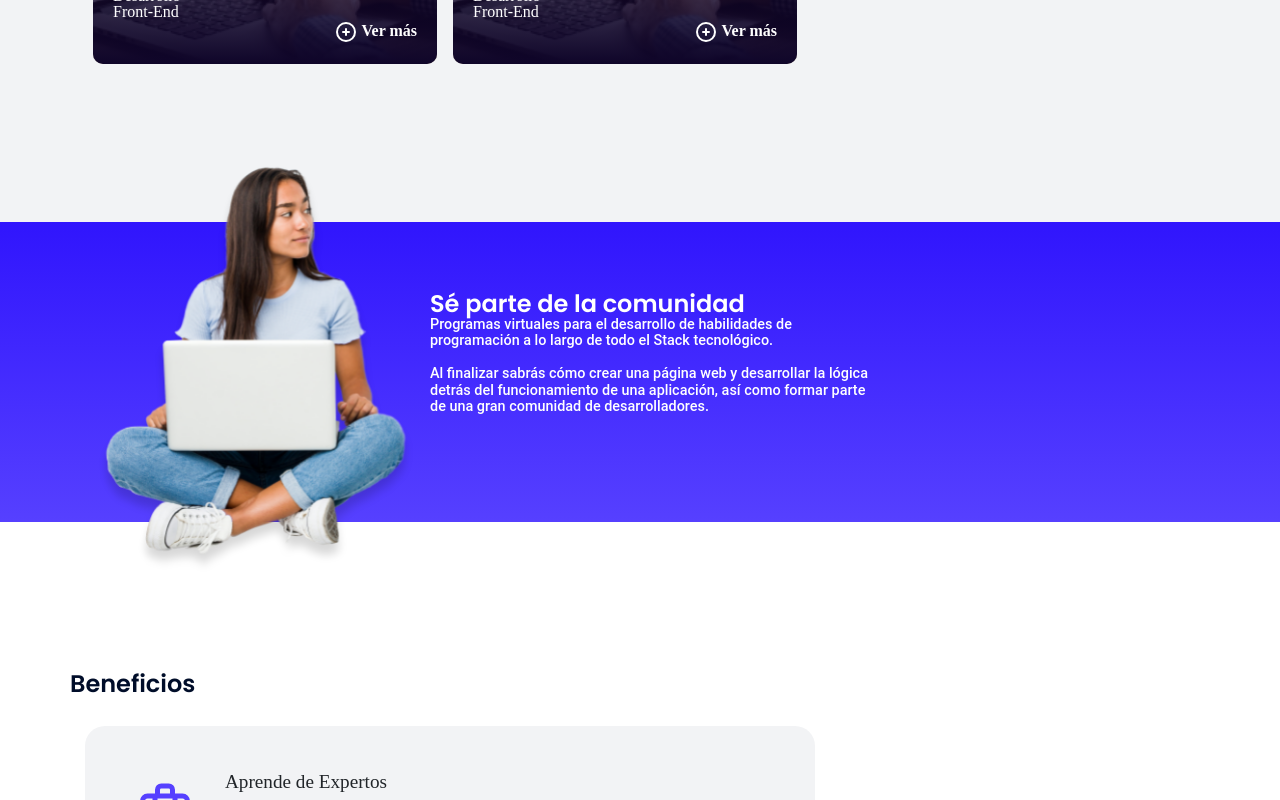
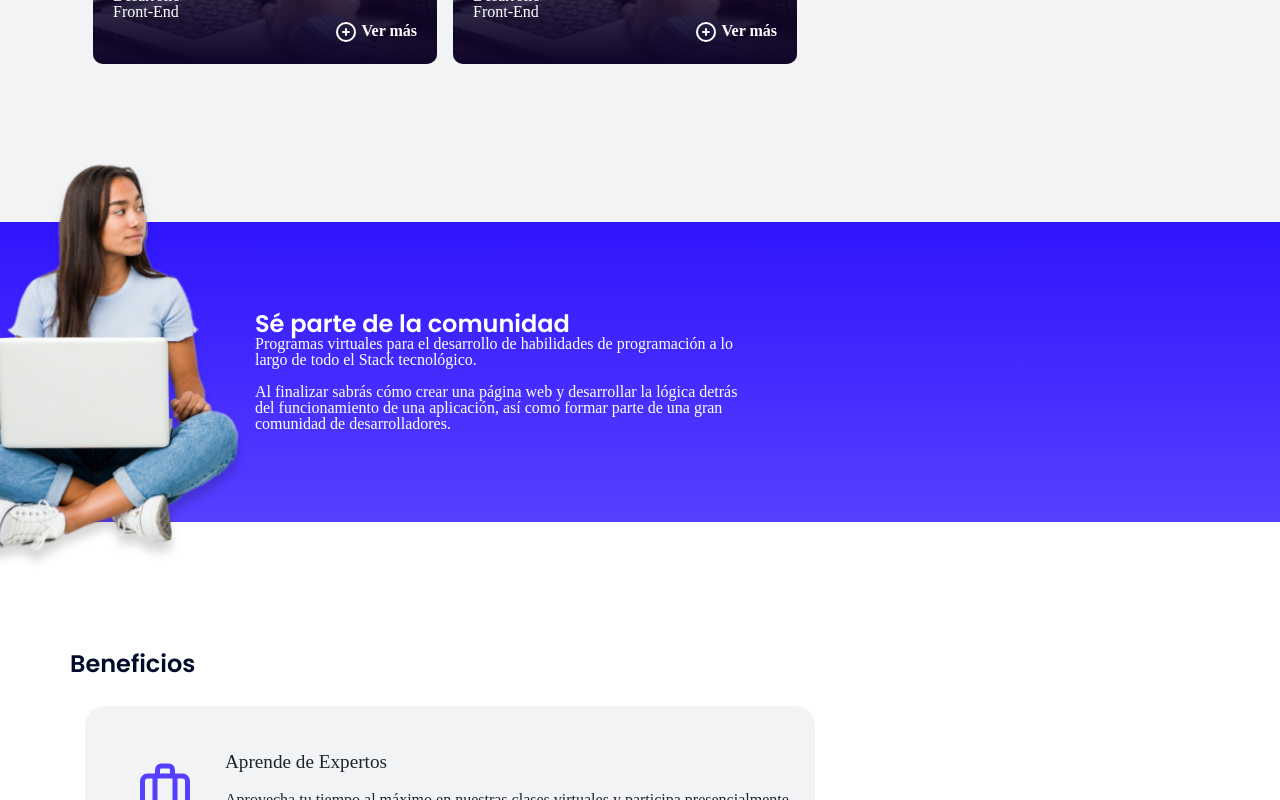
Before and after one commit to KiraLei/FinalEcommerce, a Vue app: page / in a window 1280 px wide. Shown: the part 2000-2800 px from the top of the page. Built offline with nearby package versions, Linux system fonts and the light colour scheme.

Commit message:
se modifico el banner secundario

```diff
--- a/src/assets/styles/_header.scss
+++ b/src/assets/styles/_header.scss
@@ -22,6 +22,9 @@
   justify-content: space-between;
   align-items: center;
   margin: auto;
+  .logo{
+    cursor: pointer;
+  }
   .cart {
     margin-right: 3rem;
   }
@@ -45,18 +48,12 @@
 }
 
 .menu-principal {
-  // width: 100%;
-  // height: 100%;//calc(100vh -60px);
-  //background-color: $color-dark-blue;
-  // background-color: red;
-
   position: fixed;
   height: calc(100% - 60px);
   width: 100%;
   overflow: hidden;
   left: 0;
   top: 60px;
-
 }
 
 .menu-principal-body {
--- a/src/assets/styles/_view_home.scss
+++ b/src/assets/styles/_view_home.scss
@@ -5,7 +5,6 @@
   margin-top: -60px;
   .view-home-header {
     position: relative;
-
 
     .view-home-header-background {
       height: 500px;
@@ -38,79 +37,156 @@
     @include font-big-2;
   }
 }
-.view-home-body{
-  background-color:#F2F3F5;
+.view-home-body {
+  background-color: #f2f3f5;
 }
-.animation{
+.animation {
   position: relative;
-  .updown{
-    box-sizing: border-box;
+  .updown {
     position: absolute;
     top: 50%;
     left: 50%;
     animation-name: UpDown;
-    animation-duration: .5s;
+    animation-duration: 0.8s;
     animation-timing-function: linear;
     animation-iteration-count: infinite;
     animation-direction: alternate;
+    z-index: 10;
   }
-  @keyframes UpDown{
-    from{
-        transform: translateY(10px);
+  @keyframes UpDown {
+    from {
+      transform: translateY(40px);
     }
-    to{
-        transform: translateY(30px);
+    to {
+      transform: translateY(70px);
+    }
+  }
+  @media screen and (max-width: 950px) {
+    @keyframes UpDown {
+      from {
+        transform: translateY(20px);
+      }
+      to {
+        transform: translateY(40px);
+      }
     }
   }
 }
 
-
-.view-home-footer-section-1 {
+.banner-secundary {
+  height: 100%;
+  min-height: 300px;
+  background: transparent linear-gradient(180deg, #3015fd 0%, #5640ff 100%);
+  margin-bottom: 130px;
+  .container-banner {
+    width: 1100px;
+    height: 100%;
+    min-height: 300px;
+    margin: auto;
     position: relative;
-  height: 300px;
-   ;
-  background: transparent linear-gradient(180deg, #3015fd 0%, #5640ff 100%) 0%
-    0% no-repeat padding-box;
-  opacity: 1;
+    transition: 0.3s;
     img {
       height: 450px;
       position: absolute;
-    bottom: -70px;
-    margin-left: 80px;
+      left: 0;
+      bottom: 0;
+      transform: translate(-50%, 15%);
     }
-  div {
-    margin-left: 430px;
-    padding-top: 70px;
-    width: 35%;
+    .container-banner-text {
+      transition: 0.3s;
+      width: 500px;
+      position: absolute;
+      top: 50%;
+      left: 15%;
+      transform: translateY(-50%);
       p {
         @include font-big-2;
       }
       span {
-      @include font-big-3;
+        // @include font-big-3;
+        color: #fff;
+      }
+    }
   }
 }
 
-  margin-bottom: 150px;
+@media screen and (max-width: 1200px) {
+  .container-banner {
+    width: 100% !important;
+    img {
+      transition: 0.3s;
+      left: 13% !important;
     }
+    .container-banner-text {
+      transition: 0.3s;
 
-
-@media screen and (max-width: 900px) {
-  .view-home-footer-section-1 {
-    margin-top: 250px;
-
-    div {
-      width: 80%;
-      margin: auto;
-      padding-top: 140px;
-      span{
-        font-size: 0.8rem;
-      }
-    }
-    img {
-      width: 200px;
-      height: 300px;
-      left: calc(50% - 100px);
-      bottom: 140px;
+      width: 100% !important;
+      max-width: 650px !important;
+      position: absolute;
+      top: 50%;
+      left: 33% !important;
+      transform: translateY(-50%);
     }
   }
 }
+@media screen and (max-width: 1030px) {
+  .container-banner {
+    width: 100% !important;
+    img {
+      transition: 0.3s;
+      left: 13% !important;
+    }
+    .container-banner-text {
+      transition: 0.3s;
+
+      width: 100% !important;
+      max-width: 650px !important;
+      position: absolute;
+      top: 50%;
+      left: 33% !important;
+      transform: translateY(-50%);
+    }
+  }
+}
+@media screen and (max-width: 950px) {
+  .container-banner {
+    height: 500px !important;
+
+    transition: 0.5s;
+    img {
+      transition: 0.5s;
+      top: -50%;
+      left: 50% !important;
+    }
+    .container-banner-text {
+      padding: 0 20px;
+      transition: 0.5s;
+      width: 100% !important;
+      max-width: 650px !important;
+      position: absolute;
+      top: 70% !important;
+      left: 50% !important;
+      transform: translate(-50%, -50%) !important;
+    }
+  }
+}
+// @media screen and (max-width: 900px) {
+//   .view-home-footer-section-1 {
+//     margin-top: 250px;
+
+//     div {
+//       width: 80%;
+//       margin: auto;
+//       padding-top: 140px;
+//       span {
+//         font-size: 0.8rem;
+//       }
+//     }
+//     img {
+//       width: 200px;
+//       height: 300px;
+//       left: calc(50% - 100px);
+//       bottom: 140px;
+//     }
+//   }
+// }
--- a/src/components/Header.vue
+++ b/src/components/Header.vue
@@ -3,7 +3,7 @@
     <div class="icons">
       <!-- LOGO -->
       <div>
-        <img src="@/assets/images/iconoPachaqtec.png" class="logo" alt="logo" />
+        <img src="@/assets/images/iconoPachaqtec.png" v-on:click="menu_home" class="logo" alt="logo" />
       </div>
 
       <div>
--- a/src/views/Auth/AuthLogin.vue
+++ b/src/views/Auth/AuthLogin.vue
@@ -131,6 +131,7 @@ h4 {
 .app__form {
   width: 420px;
   background: #fff;
+  text-align: center;
   // padding: 40PX;
   .nav_login_register {
     margin: auto;
@@ -140,8 +141,7 @@ h4 {
     justify-content: space-around;
     align-items: center;
     hr {
-      background-color: Blue;
-      height: 1px;
+      border-top: 2px solid rgba(0, 0, 0, 0.5);
       border: 0;
       color: blue;
     }
@@ -152,7 +152,11 @@ h4 {
       padding-bottom: 15px;
       text-align: center;
       width: 173px;
+      text-decoration: none;
       border-bottom: 3px solid #000;
+    }
+    .input_register{
+      border-bottom: none;
     }
     // a {
     //   padding-bottom: 10px;
@@ -201,66 +205,5 @@ h4 {
   }
 }
 */
-/*-----DESKTOP-----*/
 
-/*
-@media screen and (min-width: 1024px) {
-  #app {
-    width: 100%;
-    display: flex;
-  }
-
-  .app__hero {
-    width: 100%;
-    height: 100px;
-    // padding: 24px 70px 30px 80px;
-    background-image: url(~@/assets/images/bannerlogin.png);
-    object-fit: cover;
-    background-origin: center;
-    background-repeat: no-repeat;
-  }
-.app__form{
-  background: blue;
-}
-  .hero-logo {
-    float: left;
-  }
-
-  .hero-text {
-    width: 342px;
-    height: 134px;
-    margin-top: 165px;
-    float: right;
-    text-align: right;
-    color: #ffffff;
-    font-family: Poppins;
-    display: none;
-  }
-
-  .hero-respaldo {
-    width: 232px;
-    height: 60px;
-    display: flex;
-    flex-direction: column;
-    margin-top: 420px;
-    text-align: left;
-    color: #ffffff;
-    font-family: "Open Sans";
-    font-weight: 600;
-    line-height: 17px;
-  }
-
-  .nav {
-    width: 100%;
-    padding-top: 20px;
-    display: flex;
-    justify-content: space-around;
-    align-items: center;
-
-    a {
-      padding-bottom: 10px;
-      margin: 0;
-    }
-  }
-}*/
 </style>
--- a/src/views/Home/Home.vue
+++ b/src/views/Home/Home.vue
@@ -2,20 +2,13 @@
   <div class="view-home">
     <div class="view-home-header">
       <div>
-        <img
-          class="view-home-header-background"
-          src="@/assets/images/banner2.png"
-        />
+        <img class="view-home-header-background" src="@/assets/images/banner2.png" />
 
         <div class="container">
           <div class="row">
             <div class="col-12 col-xl-8">
-              <p class="view-home-header-texto-1">
-                ¡Explota todo tu potencial tecnológico!
-              </p>
-              <p class="view-home-header-texto-2">
-                Con nuestros programas de especialización
-              </p>
+              <p class="view-home-header-texto-1">¡Explota todo tu potencial tecnológico!</p>
+              <p class="view-home-header-texto-2">Con nuestros programas de especialización</p>
             </div>
           </div>
         </div>
@@ -31,7 +24,7 @@
         </div>
 
         <div class="animation">
-          <img src="../../assets/images/updown.png" class="updown" alt="" />
+          <img src="../../assets/images/updown.png" class="updown" alt />
         </div>
 
         <div class="row">
@@ -41,37 +34,34 @@
         </div>
         <div class="row">
           <div class="col">
-            <p class="view-home-body-texto-1 mb-4">
-              Conoce nuestros Programas de Especialización
-            </p>
+            <p class="view-home-body-texto-1 mb-4">Conoce nuestros Programas de Especialización</p>
           </div>
         </div>
 
         <div class="row">
           <div class="col-12 col-xl-8 d-flex flex-wrap justify-content-start">
-            <CardComponent
-              class="m-2 w-md-100"
-              v-for="obj in cards"
-              v-bind:key="obj"
-            />
+            <CardComponent class="m-2 w-md-100" v-for="obj in cards" v-bind:key="obj" />
           </div>
         </div>
       </div>
     </div>
 
-    <div class="view-home-footer">
-      <div class="view-home-footer-section-1">
+    <!-- <div class="view-home-footer"> -->
+    <div class="banner-secundary">
+      <div class="container-banner">
         <img src="../../assets/images/girl1.png" />
 
-        <div>
+        <div class="container-banner-text">
           <p>Sé parte de la comunidad</p>
           <span>
             Programas virtuales para el desarrollo de habilidades de
-            programación a lo largo de todo el Stack tecnológico. <br /><br />
-            Al finalizar sabrás cómo crear una página web y desarrollar la
+            programación a lo largo de todo el Stack tecnológico.
+            <br />
+            <br />Al finalizar sabrás cómo crear una página web y desarrollar la
             lógica detrás del funcionamiento de una aplicación, así como formar
             parte de una gran comunidad de desarrolladores.
           </span>
+        </div>
       </div>
     </div>
 
@@ -89,9 +79,7 @@
           />
         </div>
       </div>
-      </div>
-
-      <div></div>
+      <!-- </div> -->
     </div>
   </div>
 </template>
```
Lines whose indentation alone changed are shown as unchanged.
